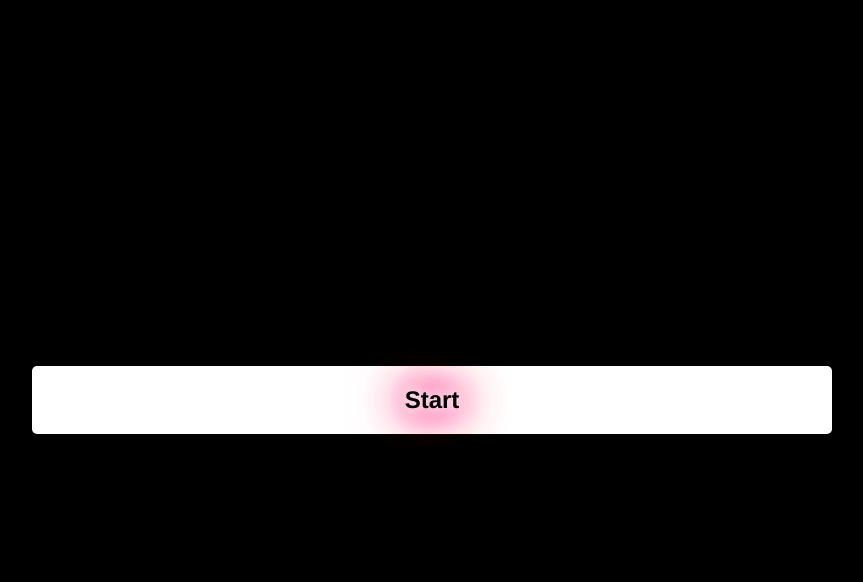
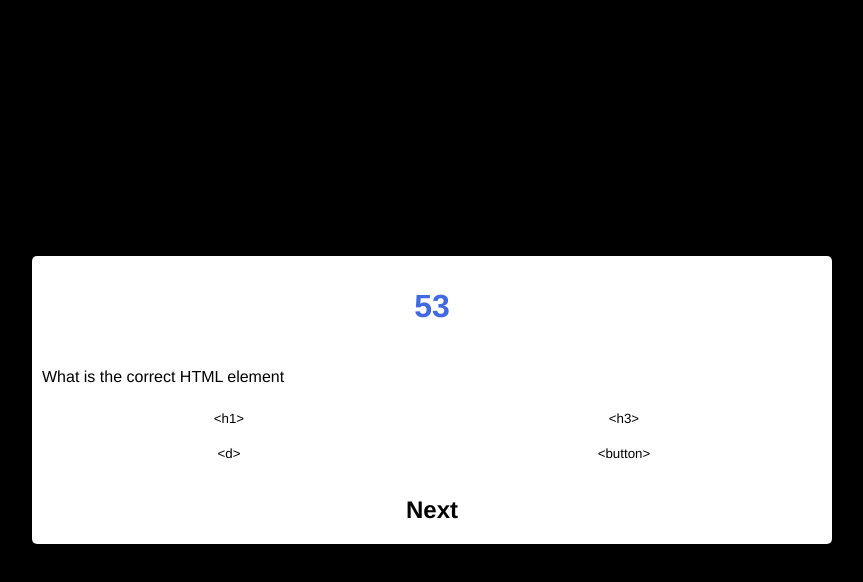
Before and after one commit to TemiFemi/CodeQuiz, a plain HTML site: page index.html in a window 1280 px wide. Both pictures are taken after a click on the button "Start". Shown: the whole page, without its empty margins (208-1071 px from the left). Drawn offline with Linux system fonts and the light colour scheme.

Commit message:
Added question function, reset button, and correct or flash options

```diff
--- a/index.html
+++ b/index.html
@@ -5,15 +5,20 @@
     <meta charset="UTF-8">
     <meta name="viewport" content="width=device-width, initial-scale=1.0">
     <link href="style.css" rel="stylesheet">
+    <script defer src="script.js"></script>
+
     <title>Code Quiz</title>
 </head>
 
 <body>
 </body>
+
 <div class="container">
     <div id="question-container" class="hide">
-        <div id="question">Question</div>
-        <div id="answer-buttons" class=btn-grid>
+        <h1 id='time-down' class='zero time'></h1>
+        <h1 class=time></h1>
+        <div id='question'>Question</div>
+        <div id='answer-btn' class=btn-grid>
             <button class="btn"> Answer 1</button>
             <button class="btn"> Answer 2</button>
             <button class="btn"> Answer 3</button>
@@ -21,8 +26,9 @@
         </div>
     </div>
     <div class="controls">
-        <button id="start btn" class="start-btn btn">Start</button>
-        <button id="next btn" class="next-btn btn hide">Next</button>
+        <button id="start-btn" class="start-btn btn">Start</button>
+        <button id="next-btn" class="next-btn btn hide">Next</button>
+
 
     </div>
 </div>
--- a/script.js
+++ b/script.js
@@ -0,0 +1,154 @@
+var buttonStart = document.getElementById("start-btn");
+var questionContainer = document.getElementById('question-container');
+var nextButton = document.getElementById('next-btn');
+var timeEl = document.querySelector('.time')
+var timer = document.getElementById('time-down');
+const questionElement = document.getElementById('question')
+const answerButtonsElement = document.getElementById('answer-btn')
+var secondsleft = 60;
+
+// shuffles questions and tells us which question in the shuffle question we are on
+
+// chan
+let shuffledQuestions, currentQuestionIndex
+
+//ques the code in the start menu
+buttonStart.addEventListener('click', startGame);
+nextButton.addEventListener('click', () => {
+  // incrementing to next question
+  currentQuestionIndex++
+  setNextQuestion()
+})
+
+function startGame() {
+  // hides start button
+  buttonStart.classList.add('hide');
+  shuffledQuestions = questions.sort(() => Math.floor(Math.random() * questions.length))
+  console.log(shuffledQuestions)
+  //starts at the very first question
+  currentQuestionIndex = 0
+  // removes the 'hide' class and reveals Questions and Answers
+  questionContainer.classList.remove('hide');
+  //calls and sets the next question for us
+  setNextQuestion()
+  nextButton.classList.remove('hide')
+}
+
+// what happens when we select the next button
+function setNextQuestion() {
+  // resets everything related to our form, questions, etc.
+  resetState()
+  // shows us our current question in the current question index
+  showQuestion(shuffledQuestions[currentQuestionIndex])
+
+}
+
+// select answer when we do something
+function selectAnswer(e) {
+  //whatever potential answer we click on
+  const selectedButton = e.target
+  // check to see if it's correct
+  const correct = selectedButton.dataset.correct;
+  setStatusClass(document.body, correct);
+  // for each for different buttons
+  Array.from(answerButtonsElement.children).forEach(button => {
+    setStatusClass(button, button.dataset.correct)
+  })
+  // have more questions to go through
+  if (shuffledQuestions.length > currentQuestionIndex + 1) {
+    nextButton.classList.remove('hide')
+  } else {
+    //restarts game
+    buttonStart.innerText = 'Restart'
+    buttonStart.classList.remove('hide')
+  }
+
+}
+
+function setStatusClass(element, correct) {
+  // Takes element that will be cleared
+  clearStatusClass(element)
+  // if correct add right class
+  if (correct) {
+    element.classList.add('correct')
+    // add wrong class
+  } else {
+    element.classList.add('wrong')
+  }
+}
+
+function clearStatusClass(element) {
+  element.classList.remove('correct')
+  element.classList.remove('wrong')
+}
+
+function showQuestion(data) {
+  // inner text e
+  questionElement.innerText = data.question;
+  data.answers.forEach(answer => {
+    const button = document.createElement('button')
+    button.innerText = answer.text
+    button.classList.add('btn')
+    if (answer.correct) {
+      button.dataset.correct = answer.correct
+    }
+    button.addEventListener('click', selectAnswer)
+    answerButtonsElement.appendChild(button)
+  });
+
+}
+
+function resetState() {
+  clearStatusClass(document.body)
+  nextButton.classList.add('hide')
+  // if there is a child in the answer button element then we want to remove it.
+  while (answerButtonsElement.firstChild) {
+    answerButtonsElement.removeChild
+      (answerButtonsElement.firstChild)
+  }
+}
+
+
+function setTime() {
+  var timerinterval = setInterval(function () {
+    secondsleft--;
+    timeEl.textContent = secondsleft
+    // if time ran out
+    if (secondsleft === 0) {
+      clearInterval(timerinterval);
+    }
+  }, 1000);
+}
+setTime()
+
+const questions = [
+  {
+    question: 'What is the correct HTML element ',
+    answers: [
+      { text: '<h1>', correct: true },
+      { text: '<h3>', correct: false },
+      { text: '<d>', correct: false },
+      { text: '<button>', correct: false }
+
+    ]
+  },
+  {
+    question: 'What is the correct HTML element for inserting a line break',
+    answers: [
+      { text: '<br>', correct: true },
+      { text: '<section>', correct: false },
+      { text: '<detail>', correct: false },
+      { text: '<temi>', correct: false }
+    ]
+  },
+  {
+    question: 'Who spits hot fire?',
+    answers: [
+      { text: 'Dylan', correct: true },
+      { text: 'Dylan', correct: true },
+      { text: 'Dylan', correct: true },
+      { text: 'Dylan', correct: true },
+      { text: 'Dylan', correct: true }
+    ],
+  }
+]
--- a/style.css
+++ b/style.css
@@ -4,7 +4,7 @@
 }
 
 :root {
-    --hue-neautral: 0,0,0  ;
+    --hue-neautral: 0,0,0;
     --hue-wrong: 0;
     --hue-correct: 145;
 }
@@ -52,7 +52,7 @@ body.wrong {
     background-color: hsl(var(--hue) 100%, 50%);
     border-radius: 5px;
     padding: 5px 10px;
-    color: white;
+    color: black;
     outline:none;
 }
 
@@ -92,10 +92,22 @@ body.wrong {
     align-items: center;
 }
 
+.zero {
+    display: flex;
+    justify-content: center;
+    align-items: center;
+    color:royalblue;
+}
+
 .hide {
     display: none;
 }
 
+.time {
+    display: flex;
+    justify-content: center;
+    align-items: center;
+}
 @-webkit-keyframes glow {
     from {
       text-shadow: 0 0 10px #fff, 0 0 20px #fff, 0 0 30px #e60073, 0 0 40px #e60073, 0 0 50px #e60073, 0 0 60px #e60073, 0 0 70px #e60073;
```
